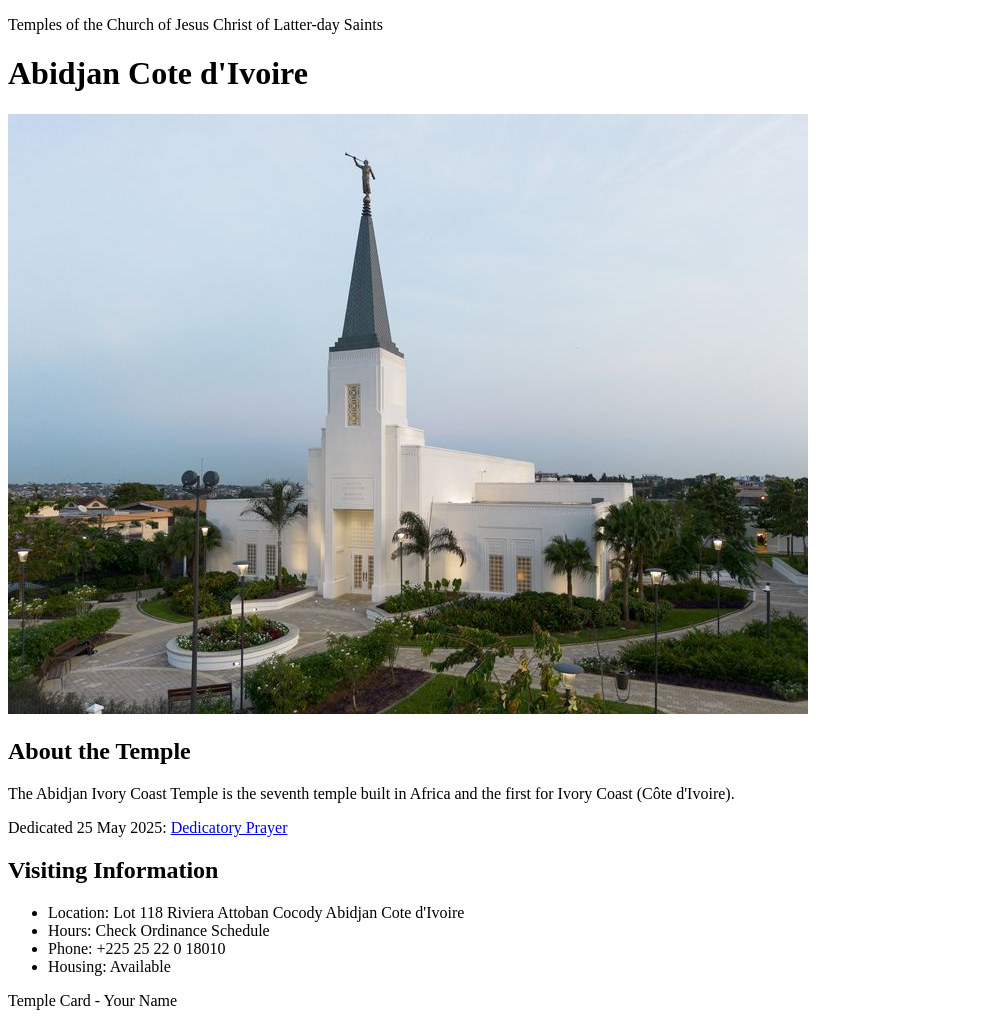
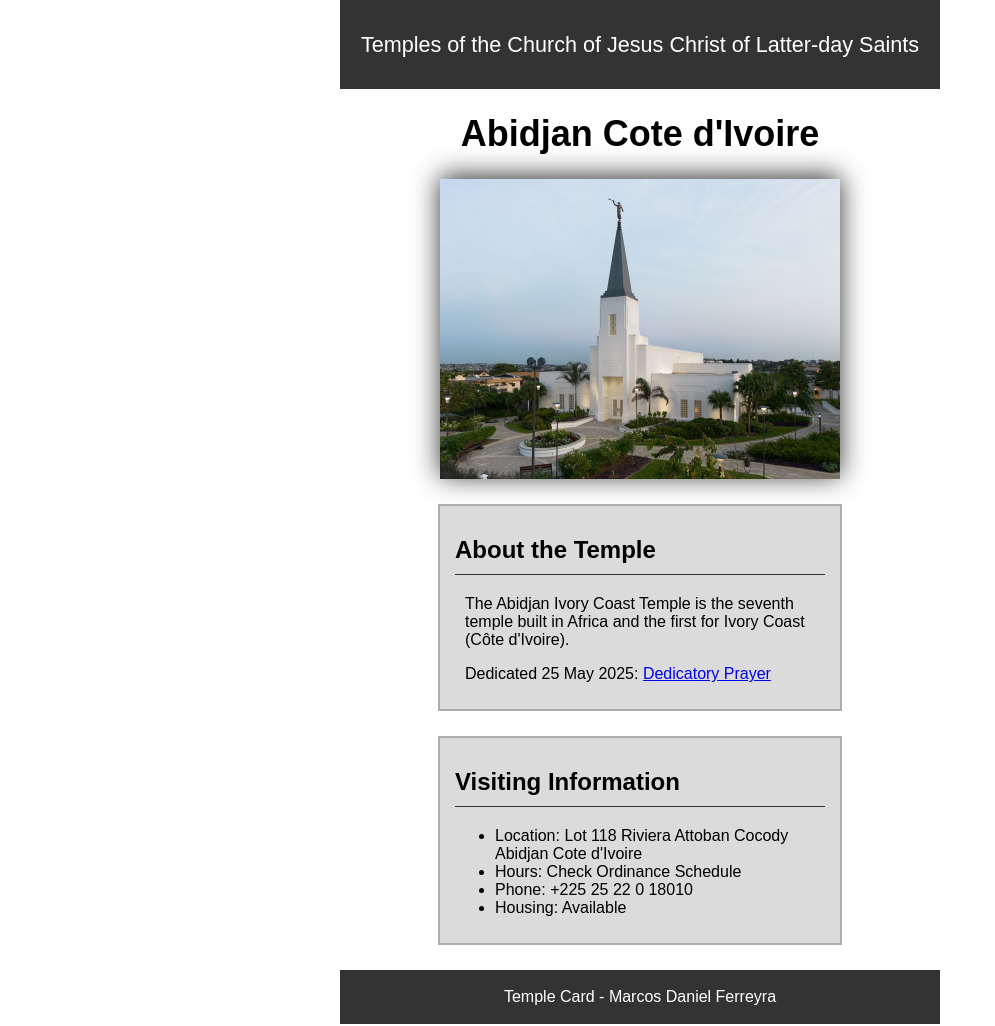
Before and after one commit to MarcosDFerreyra/wdd130, a plain HTML site: page week02/temple.html in a window 1280 px wide. Shown: the whole page, without its empty margins (0-995 px from the left). Drawn offline with Linux system fonts and the light colour scheme.

Commit message:
code along activity week 2

```diff
--- /dev/null
+++ b/week02/styles/temple.css
@@ -0,0 +1,50 @@
+body {
+    max-width: 600px;
+    margin: 0 auto;
+    font-family: Arial, Helvetica, sans-serif;
+}
+
+header {
+    background-color: #333;
+    color: #fff;
+    padding: 10px;
+    text-align: center;
+    font-size: 1.35rem;
+}
+h1{
+    text-align: center;
+    font-size: 2.25rem;
+}
+picture img {
+    width: 400px;
+    height: auto;
+    margin: 0 auto;
+    display: block;
+    box-shadow: 0 -3px 25px #333;
+}
+section {
+    background-color: #dbdbdb;
+    max-width: 370px;
+    margin: 0 auto;
+    padding: 10px 15px;
+    margin-top: 25px;
+    border: 2px solid #adadad;
+}
+
+section h2 {
+    border-bottom: 1px solid #333;
+    padding-bottom: 10px;
+}
+
+section p {
+    padding: 0 10px;
+}
+
+footer {
+    background-color: #333;
+    color: #fff;
+    padding: 2px;
+    text-align: center;
+    margin-top: 25px;
+
+}
--- a/week02/temple.html
+++ b/week02/temple.html
@@ -5,6 +5,7 @@
     <meta charset="UTF-8">
     <meta name="viewport" content="width=device-width, initial-scale=1.0">
     <title>Temple Card - Abidjan Cote d'Ivoire</title>
+    <link rel="stylesheet" href="styles/temple.css">
 </head>
 
 <body>
@@ -35,7 +36,7 @@
         </section>
     </main>
     <footer>
-        <p>Temple Card - Your Name</p>
+        <p>Temple Card - Marcos Daniel Ferreyra</p>
     </footer>
 </body>
 
```
